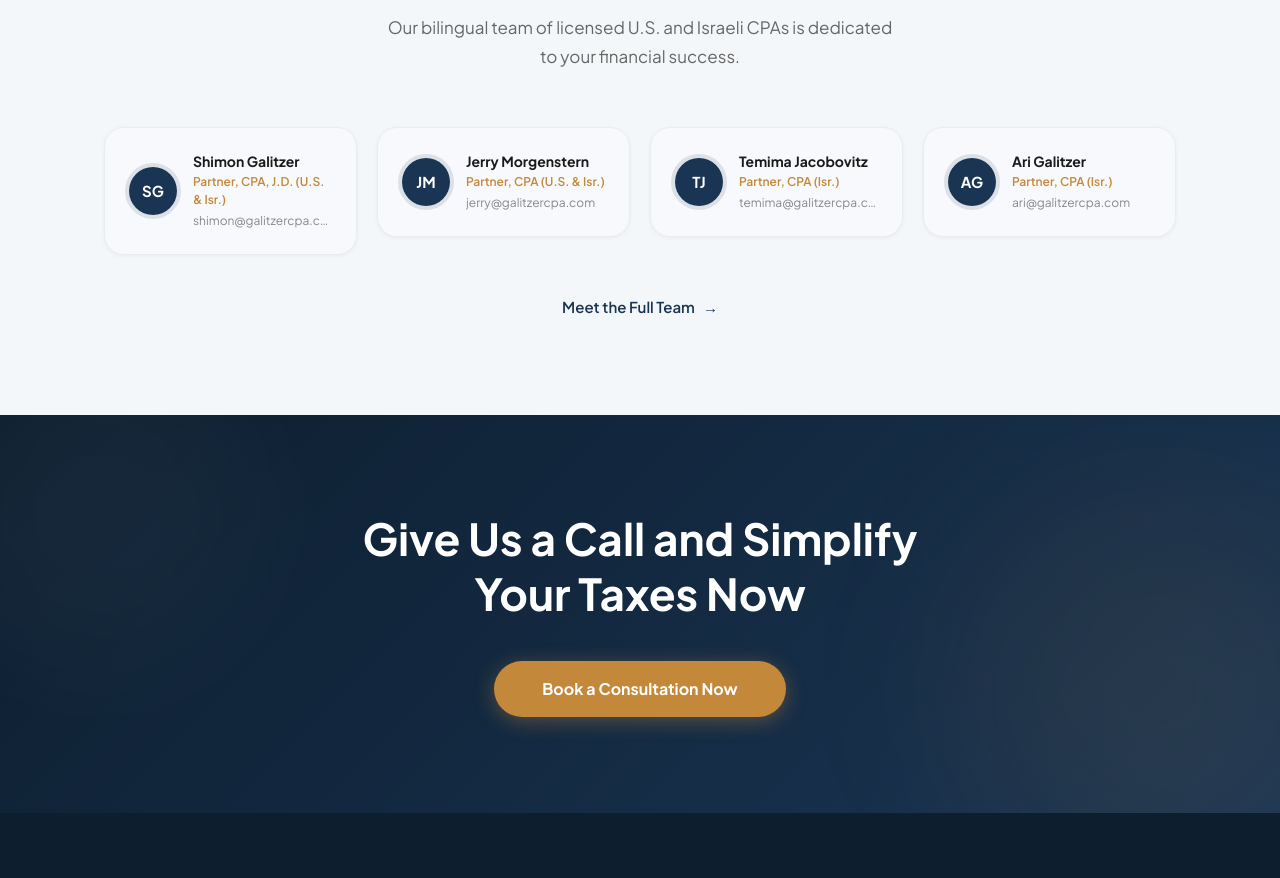
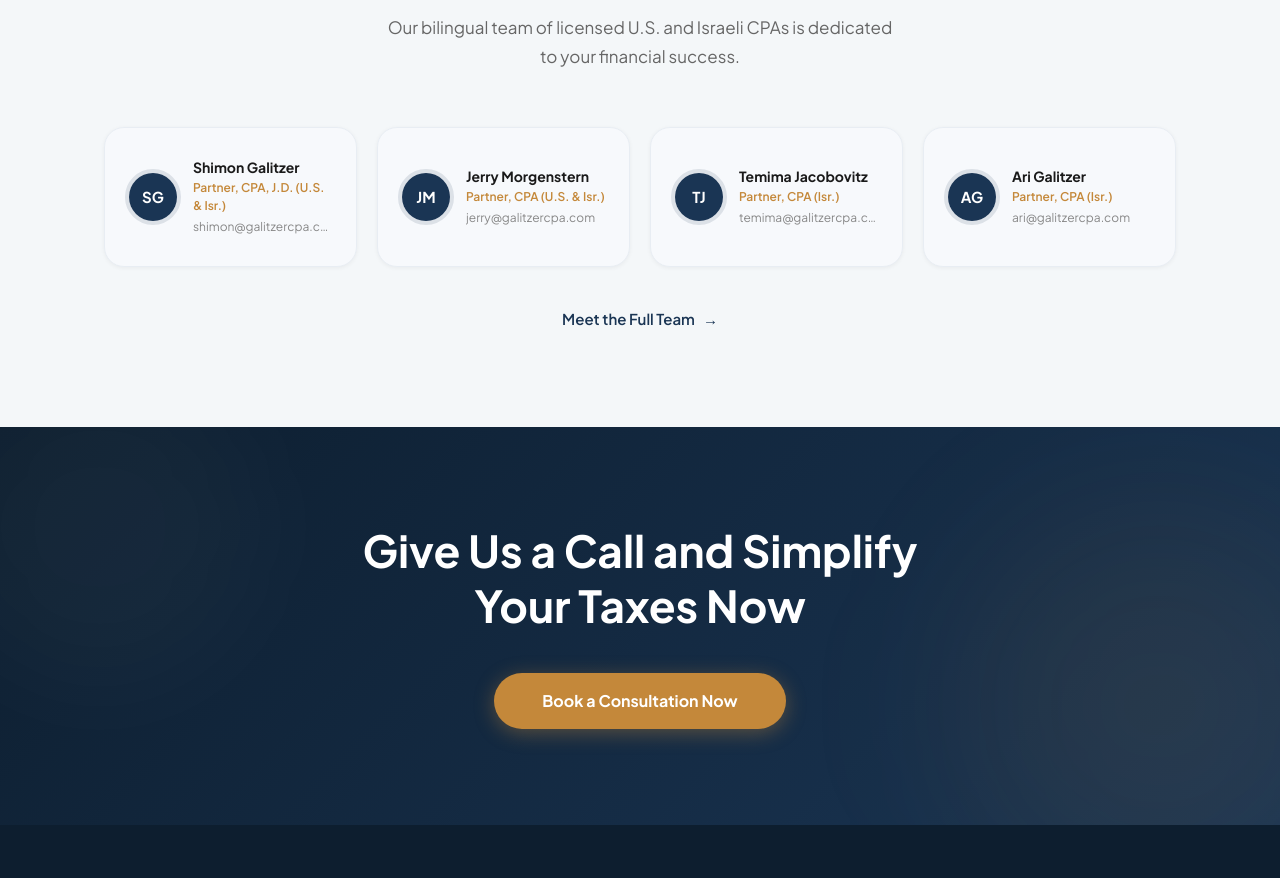
Before and after one commit to naomimarketing26-stack/galitzer-cpa-website, a React (Vite) app: page / in a window 1280 px wide. Shown: the part 3745-4623 px from the top of the page. Built offline with nearby package versions, Linux system fonts and the light colour scheme.

Commit message:
allgin israel only CPAs boxes

```diff
--- a/src/components/TeamPreview.jsx
+++ b/src/components/TeamPreview.jsx
@@ -40,6 +40,7 @@ function MiniCard({ member, isRTL }) {
         border: '1.5px solid #E8EDF3',
         borderRadius: '20px',
         padding: '24px',
+        minHeight: '140px',
         display: 'flex',
         alignItems: 'center',
         gap: '16px',
```
